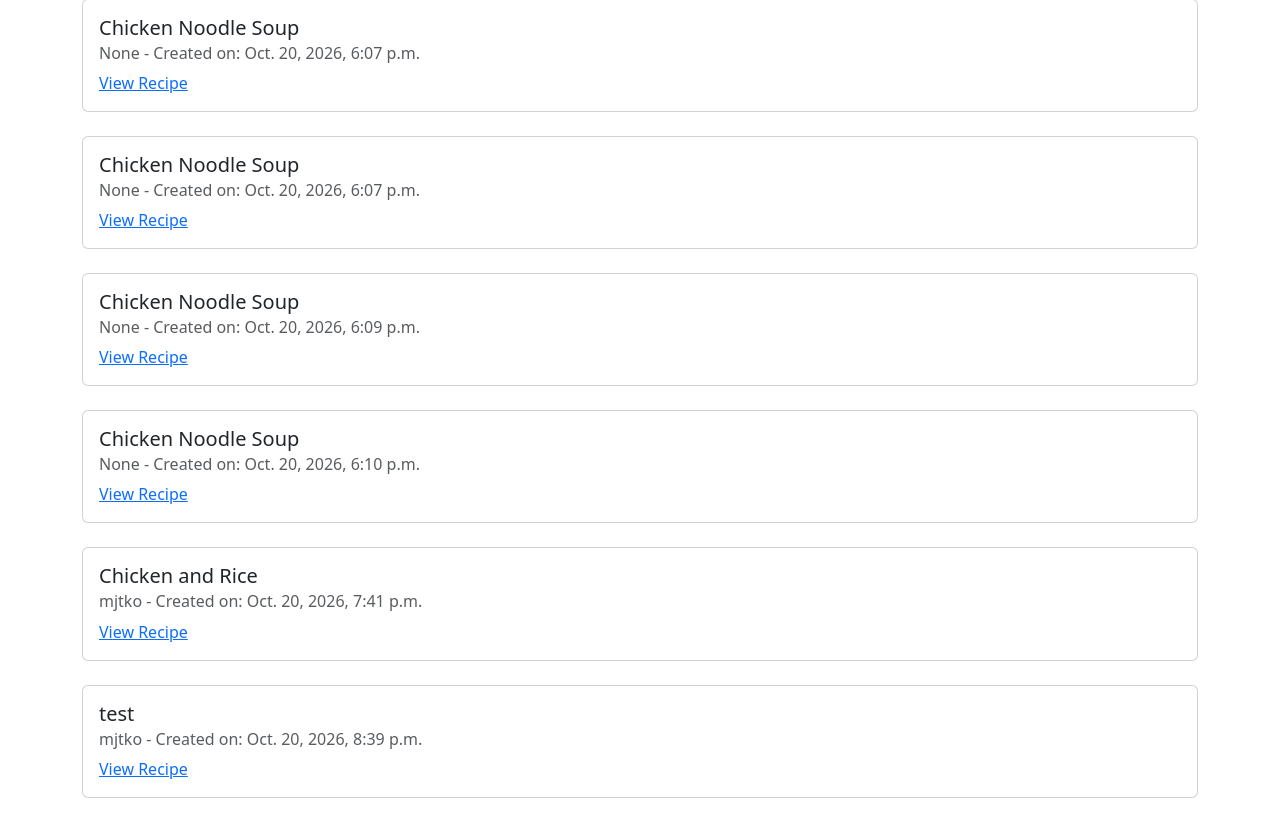
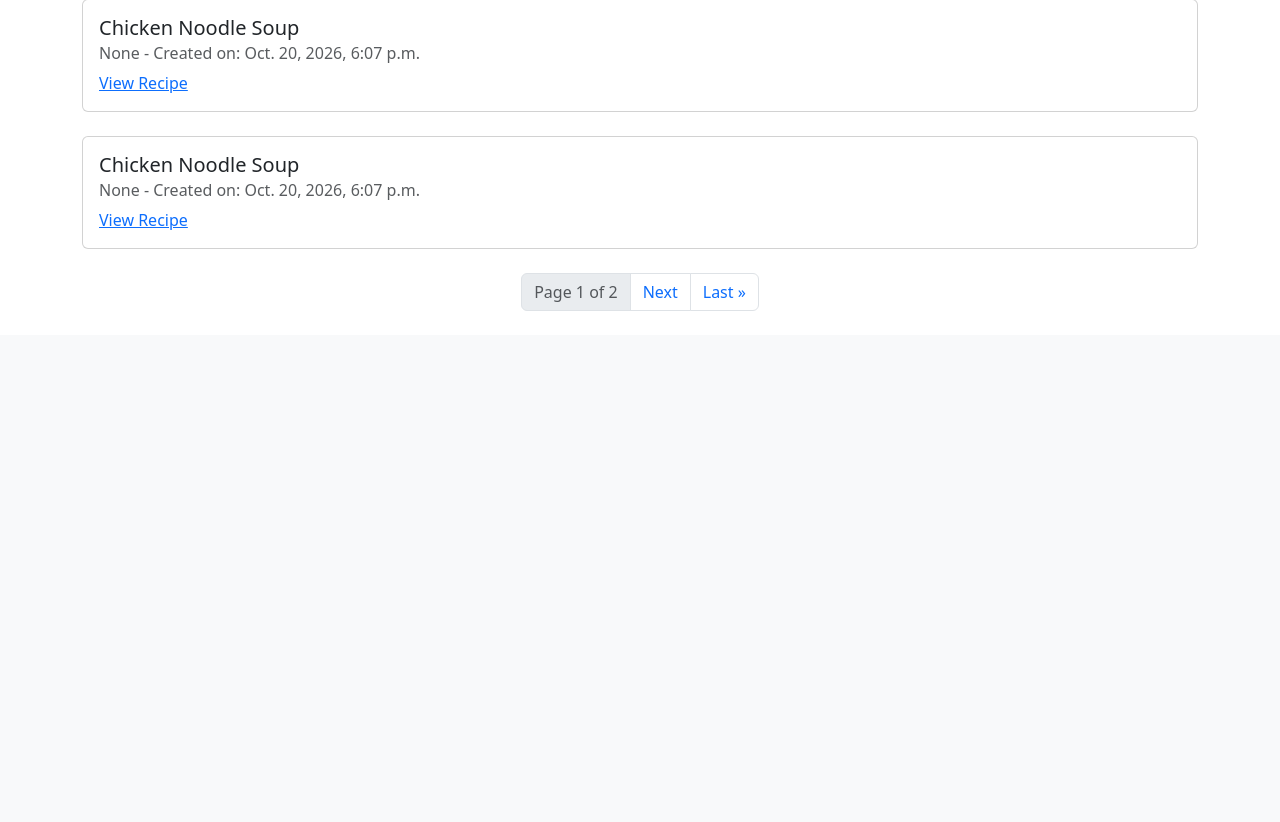
Before and after one commit to mjtko314/CSCI4830-RecipeApplication, a Django app: page /recipes/public/ in a window 1280 px wide. Shown: the part 619-1441 px from the top of the page. After the commit the page ends 930 px from the top, so only its background shows below. Run offline with Django 4.2, Linux system fonts and the light colour scheme; data comes from the database, SQL or seed files in the repository; both versions use the stored data as it was after the commit; some libraries are stand-ins or nearby versions.

Commit message:
added pagnation

```diff
--- /dev/null
+++ b/djangoproject/recipe_browser/templates/paginator.html
@@ -0,0 +1,29 @@
+{% if recipes.has_other_pages %}
+<nav aria-label="Recipe pages" class="my-4">
+  <ul class="pagination justify-content-center">
+
+    {% if recipes.has_previous %}
+      <li class="page-item">
+        <a class="page-link" href="?page=1{% if query %}&q={{ query|urlencode }}{% endif %}">&laquo; First</a>
+      </li>
+      <li class="page-item">
+        <a class="page-link" href="?page={{ recipes.previous_page_number }}{% if query %}&q={{ query|urlencode }}{% endif %}">Previous</a>
+      </li>
+    {% endif %}
+
+    <li class="page-item disabled">
+      <span class="page-link">Page {{ recipes.number }} of {{ recipes.paginator.num_pages }}</span>
+    </li>
+
+    {% if recipes.has_next %}
+      <li class="page-item">
+        <a class="page-link" href="?page={{ recipes.next_page_number }}{% if query %}&q={{ query|urlencode }}{% endif %}">Next</a>
+      </li>
+      <li class="page-item">
+        <a class="page-link" href="?page={{ recipes.paginator.num_pages }}{% if query %}&q={{ query|urlencode }}{% endif %}">Last &raquo;</a>
+      </li>
+    {% endif %}
+
+  </ul>
+</nav>
+{% endif %}
--- a/djangoproject/recipe_browser/templates/public_recipes.html
+++ b/djangoproject/recipe_browser/templates/public_recipes.html
@@ -17,5 +17,6 @@
   </div>
 </div>
 {% endfor %}
+{% include "paginator.html" %}
 <!-- -->
 {% endblock content %}
--- a/djangoproject/recipe_browser/templates/recipes.html
+++ b/djangoproject/recipe_browser/templates/recipes.html
@@ -20,5 +20,6 @@
 </div>
 {% endif %}
 {% endfor %}
+{% include "paginator.html" %}
 <!-- -->
 {% endblock content %}
--- a/djangoproject/recipe_browser/views.py
+++ b/djangoproject/recipe_browser/views.py
@@ -4,6 +4,7 @@
 from django.contrib.auth.decorators import login_required
 from django.contrib.auth.mixins import LoginRequiredMixin, UserPassesTestMixin
 from django.db.models import Q
+from django.core.paginator import Paginator
 from . import models
 
 
@@ -19,23 +20,29 @@
         )
     return queryset
 
+def paginate(request, queryset, recipes_per_page = 5):
+    paginator = Paginator(queryset, recipes_per_page)
+    return paginator.get_page(request.GET.get('page'))
+
+
 @login_required
 def recipes(request):
     query = request.GET.get("q", "").strip()
     user_recipes = models.Recipe.objects.filter(author=request.user)
     user_recipes = search_recipes(user_recipes, query)
+
     return render(request, 'recipes.html', {
-        'recipes': user_recipes,
+        'recipes': paginate(request, user_recipes),
         'page_title': 'My Recipes',
         'query': query,
     })
 
 def public_recipes(request):
     query = request.GET.get("q", "").strip()
-    pub = models.Recipe.objects.filter(is_public=True)
-    pub = search_recipes(pub, query)
+    public_recipes = models.Recipe.objects.filter(is_public=True)
+    public_recipes = search_recipes(public_recipes, query)
     return render(request, 'public_recipes.html', {
-        'recipes': pub,
+        'recipes': paginate(request, public_recipes),
         'page_title': 'Public Recipes',
         'query': query,
     })
```
Also changed, not shown: djangoproject/db.sqlite3.
